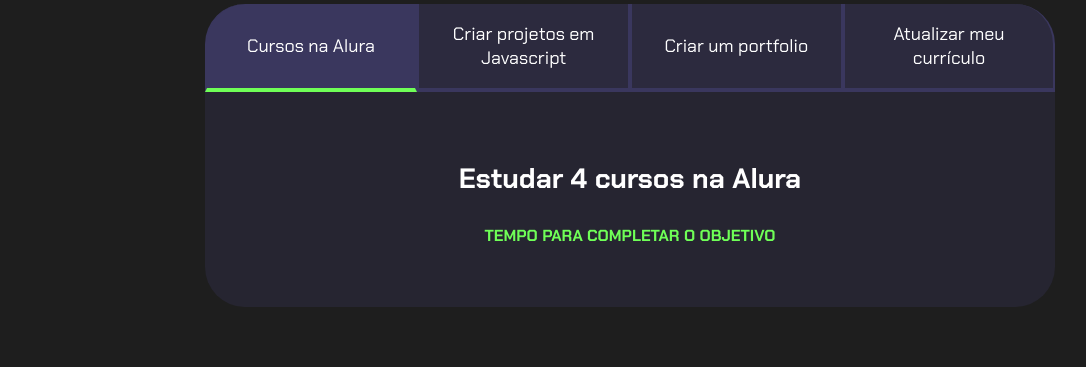
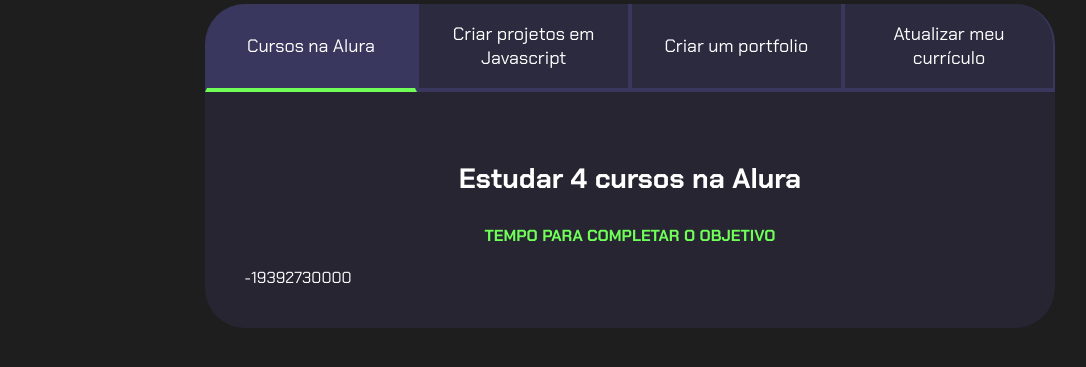
Before and after one commit to diuly25/aula-2-e-3-Diuly, a plain HTML site: page index.html in a window 1280 px wide. Both pictures are taken after a click on the button "Cursos na Alura". Shown: the part 99-466 px from the top of the page, without its empty margins (10-1096 px from the left). Drawn offline with Linux system fonts and the light colour scheme.

Commit message:
Add files via upload

```diff
--- a/index.html
+++ b/index.html
@@ -20,18 +20,22 @@
             <div class="aba-conteudo ativo">
                 <h3 class="aba-conteudo-titulo-principal">Estudar 4 cursos na Alura</h3>
                 <h4 class="aba-conteudo-titulo-secundario">Tempo para completar o objetivo</h4>
+                <div class="contador"></div>
             </div>
             <div class="aba-conteudo">
                 <h3 class="aba-conteudo-titulo-principal">Criar 5 projetos em Javascript</h3>
                 <h4 class="aba-conteudo-titulo-secundario">Tempo para completar o objetivo</h4>
+                <div class="contador"></div>
             </div>
             <div class="aba-conteudo">
                 <h3 class="aba-conteudo-titulo-principal">Criar um portfolio com os meus 3 melhores projetos</h3>
                 <h4 class="aba-conteudo-titulo-secundario">Tempo para completar o objetivo</h4>
+                <div class="contador"></div>
             </div>
             <div class="aba-conteudo">
                 <h3 class="aba-conteudo-titulo-principal">Atualizar meu curriculo com os certificados da Alura</h3>
                 <h4 class="aba-conteudo-titulo-secundario">Tempo para completar o objetivo</h4>
+                <div class="contador"></div>
             </div>
         </div>
     </div>
--- a/main.js
+++ b/main.js
@@ -1,12 +1,21 @@
 const botoes = document.querySelectorAll(".botao");
+const textos = document.querySelectorAll(".aba-conteudo");
 
-for(let i=0;i <botoes.length;i++){
-    botoes[i].onclick = function(){
+for (let i = 0; i < botoes.length; i++) {
+    botoes[i].onclick = function () {
 
-        for(let j=0;j<botoes.length;j++){
+        for (let j = 0; j < botoes.length; j++) {
             botoes[j].classList.remove("ativo");
+            textos[j].classList.remove("ativo");
         }
 
         botoes[i].classList.add("ativo");
+        textos[i].classList.add("ativo");
     }
 }
+
+const contadores = document.querySelectorAll(".contador");
+const tempoObjetivo1 = new Date("2023-10-05T00:00:00");
+let tempoAtual = new Date();
+
+contadores[0].textContent = tempoObjetivo1 - tempoAtual;
--- a/style.css
+++ b/style.css
@@ -89,6 +89,7 @@ body {
     text-transform: uppercase;
 }
 
+
 @media screen and (min-width: 768px) {
     .botoes {
         display: flex;
@@ -101,3 +102,4 @@ body {
     .botao:last-child {
         border-radius: 0 40px 0 0;
     }
+}
```
